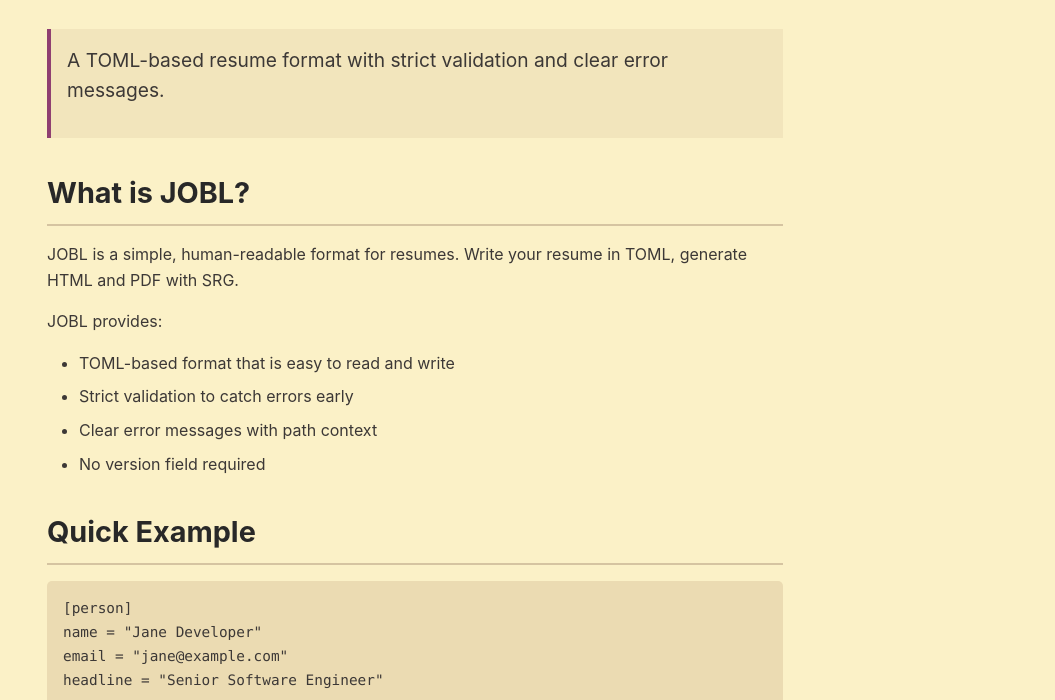
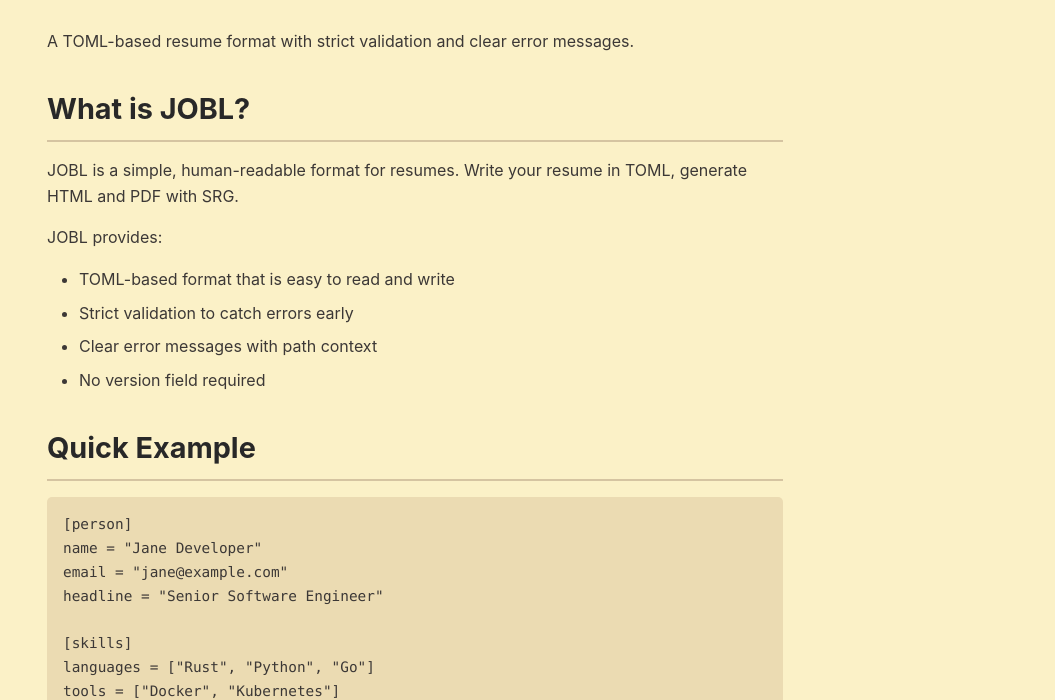
Before and after one commit to ducks/JOBL, a plain HTML site: page docs/index.html in a window 1280 px wide. Shown: the part 133-833 px from the top of the page, without its empty margins (225-1280 px from the left). Drawn offline with Linux system fonts and the light colour scheme.

Commit message:
using actual blockquote element

```diff
--- a/docs/index.html
+++ b/docs/index.html
@@ -13,8 +13,6 @@
       --heading-secondary: #504945;
       --border-color: #d5c4a1;
       --code-bg: #ebdbb2;
-      --summary-bg: #f2e5bc;
-      --summary-border: #8f3f71;
       --link-color: #8f3f71;
       --muted-color: #7c6f64;
     }
@@ -27,8 +25,6 @@
       --heading-secondary: #d5c4a1;
       --border-color: #504945;
       --code-bg: #3c3836;
-      --summary-bg: #32302f;
-      --summary-border: #d3869b;
       --link-color: #d3869b;
       --muted-color: #928374;
     }
@@ -42,8 +38,6 @@
         --heading-secondary: #d5c4a1;
         --border-color: #504945;
         --code-bg: #3c3836;
-        --summary-bg: #32302f;
-        --summary-border: #d3869b;
         --link-color: #d3869b;
         --muted-color: #928374;
       }
@@ -136,14 +130,6 @@
       text-decoration: underline;
     }
 
-    .summary {
-      font-size: 1.2rem;
-      margin-bottom: 2rem;
-      padding: 1rem;
-      background: var(--summary-bg);
-      border-left: 4px solid var(--summary-border);
-    }
-
     footer {
       margin-top: 3rem;
       padding-top: 2rem;
@@ -164,10 +150,6 @@
       font-size: 0.9rem;
       color: var(--text-color);
       transition: all 0.3s;
-    }
-
-    .theme-toggle:hover {
-      background: var(--summary-bg);
     }
 
     nav {
@@ -193,9 +175,9 @@
   </header>
 
   <main>
-    <section class="summary">
-      <p>A TOML-based resume format with strict validation and clear error messages.</p>
-    </section>
+    <blockquote>
+      A TOML-based resume format with strict validation and clear error messages.
+    </blockquote>
 
     <section>
       <h2>What is JOBL?</h2>
```
